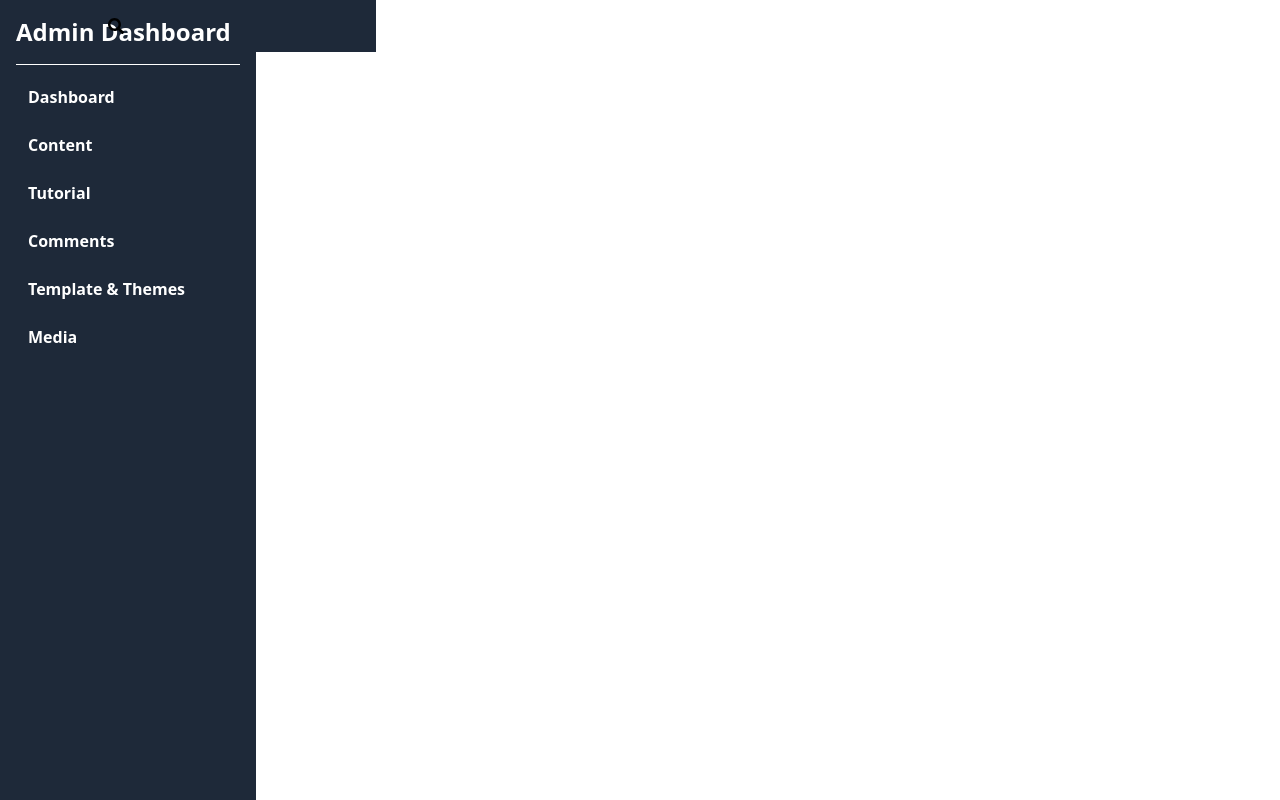
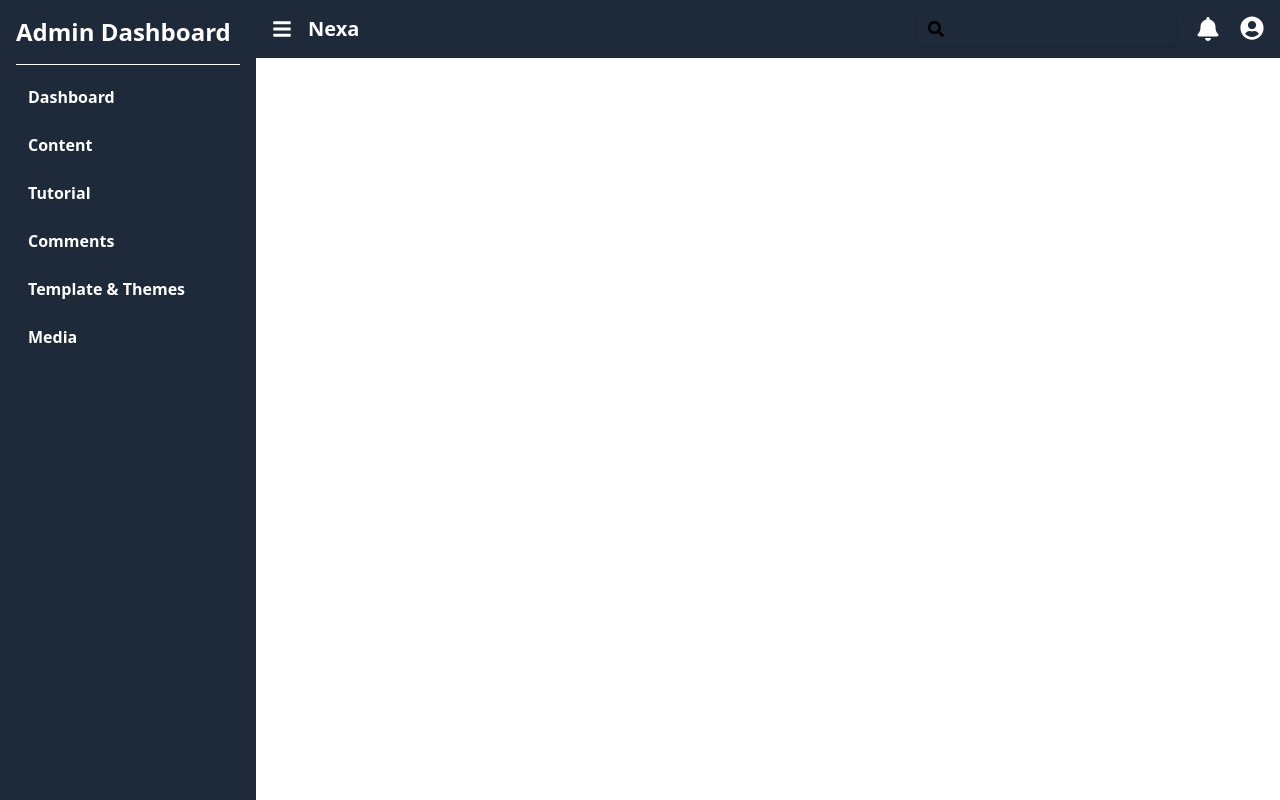
Before and after one commit to Cody-nas/Nexa, a React (Vite) app: page /dashboard in a window 1280 px wide. Built offline with nearby package versions, Linux system fonts and the light colour scheme.

Commit message:
Enhance DashboardNavbar with user profile dropdown and notification icon; update DashboardHome layout for full width

```diff
--- a/src/components/DashboardHome.jsx
+++ b/src/components/DashboardHome.jsx
@@ -3,7 +3,7 @@ import Navbar from "./DashboardNavbar";
 
 const DashboardHome = () => {
   return (
-    <div>
+    <div className="w-full">
       <Navbar />
     </div>
   );
--- a/src/components/DashboardNavbar.jsx
+++ b/src/components/DashboardNavbar.jsx
@@ -1,23 +1,50 @@
 import React from "react";
-import { FaBars, FaSearch } from "react-icons/fa";
+import { Link } from "react-router-dom";
+import { FaBars, FaSearch, FaBell, FaUserCircle } from "react-icons/fa";
 
 const DashboardNavbar = () => {
   return (
-    <nav className=" bg-gray-800 px-4 py-3 flex justify-between">
+    <nav className=" bg-gray-800 px-4 py-3 flex justify-between ml-64">
       {/* left side */}
       <div className="flex items-center text-xl">
         <FaBars className="text-white me-4 cursor-pointer" />
-        <span>Nexa</span>
+        <span className="text-white font-semibold">Nexa</span>
       </div>
       {/* right side */}
       <div className="flex items-center gap-x-5">
         <div className="relative md:w-65">
           <span className="relative md:absolute inset-y-0 left-0 flex items-center pl-2">
-            <button>
+            <button className="p-1 focus:outline-none text-white md:text-black">
               <FaSearch />
             </button>
           </span>
-          <input type="text" />
+          <input
+            type="text"
+            className="w-full px-4 py-1 pl-12 rounded shadow outline-none hidden md:block"
+          />
+        </div>
+
+        <div className="text-white cursor-pointer">
+          <FaBell className="w-6 h-6" />
+        </div>
+
+        <div className="relative">
+          <button className="text-white group cursor-pointer">
+            <FaUserCircle className="w-6 h-6 mt-1" />
+            <div className="z-10 hidden absolute bg-white rounded-lg shadow w-32 group-focus:block top-full right-0 ">
+              <ul className="py-2 text-sm text-gray-950">
+                <li>
+                  <Link to="/profile">Profile</Link>
+                </li>
+                <li>
+                  <Link to="/settings">Settings</Link>
+                </li>
+                <li>
+                  <Link to="/logout">Logout</Link>
+                </li>
+              </ul>
+            </div>
+          </button>
         </div>
       </div>
     </nav>
--- a/vite.config.js
+++ b/vite.config.js
@@ -5,4 +5,9 @@ import tailwindcss from "@tailwindcss/vite";
 // https://vite.dev/config/
 export default defineConfig({
   plugins: [react(), tailwindcss()],
+  varients: {
+    extend: {
+      display: ["focus-group"],
+    },
+  },
 });
```
